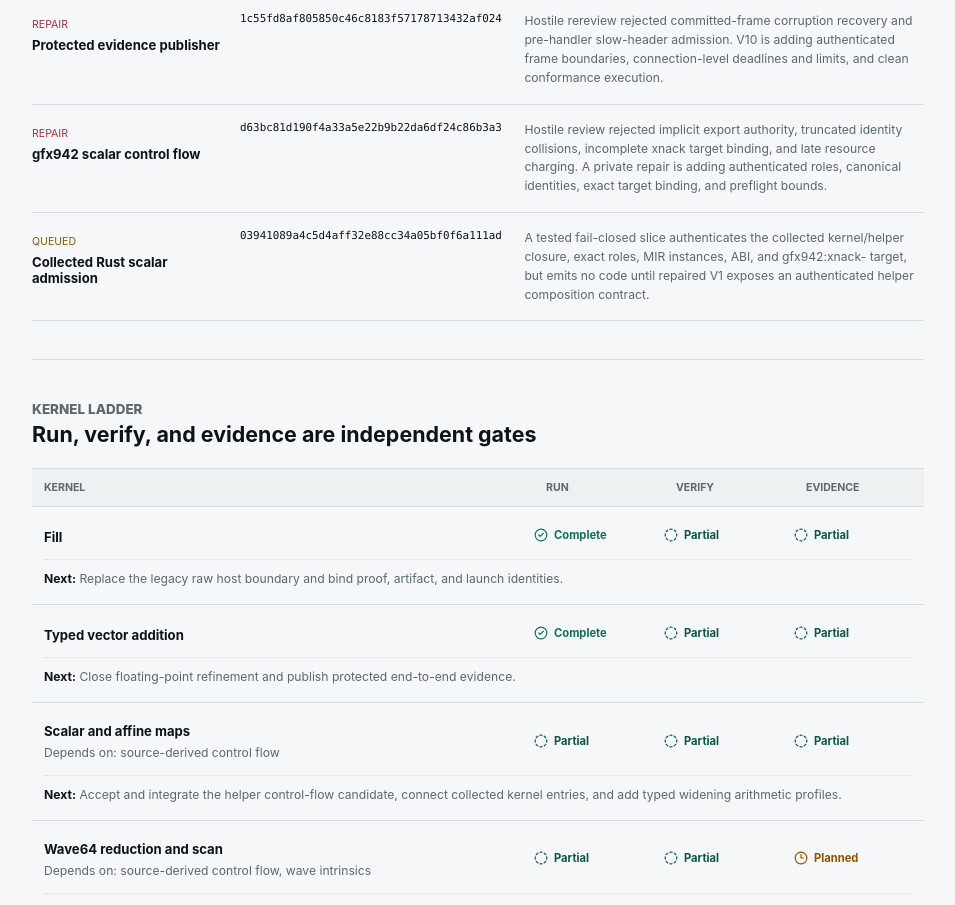
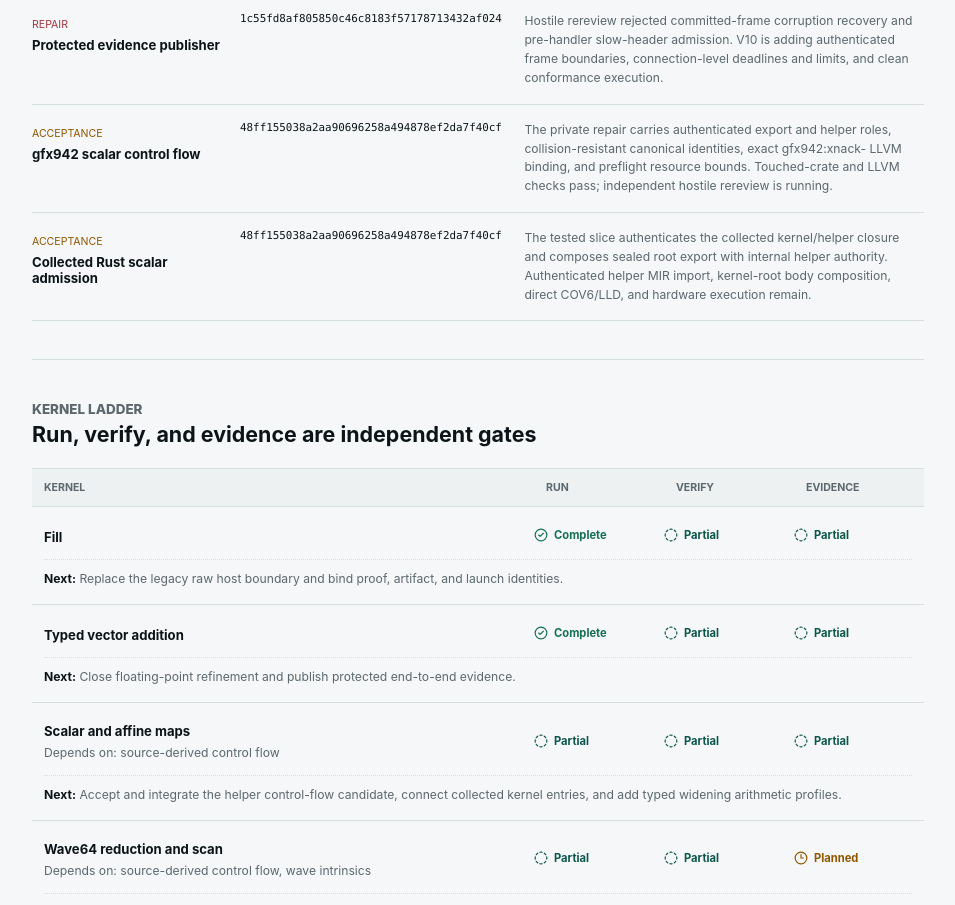
Before and after one commit to harsh-nod/fe2o3-kernels, a React (Vite) app: page /#/status in a window 1280 px wide. Shown: the part 860-1765 px from the top of the page, without its empty margins (312-1267 px from the left). Built offline with nearby package versions, Linux system fonts and the light colour scheme.

Commit message:
Track repaired scalar compiler candidate

```diff
--- a/src/content/progress.ts
+++ b/src/content/progress.ts
@@ -61,17 +61,17 @@ export const developmentCheckpoints: DevelopmentCheckpoint[] = [
   },
   {
     name: "gfx942 scalar control flow",
-    commit: "d63bc81d190f4a33a5e22b9b22da6df24c86b3a3",
-    state: "repair",
+    commit: "48ff155038a2aa90696258a494878ef2da7f40cf",
+    state: "acceptance",
     detail:
-      "Hostile review rejected implicit export authority, truncated identity collisions, incomplete xnack target binding, and late resource charging. A private repair is adding authenticated roles, canonical identities, exact target binding, and preflight bounds.",
+      "The private repair carries authenticated export and helper roles, collision-resistant canonical identities, exact gfx942:xnack- LLVM binding, and preflight resource bounds. Touched-crate and LLVM checks pass; independent hostile rereview is running.",
   },
   {
     name: "Collected Rust scalar admission",
-    commit: "03941089a4c5d4aff32e88cc34a05bf0f6a111ad",
-    state: "queued",
+    commit: "48ff155038a2aa90696258a494878ef2da7f40cf",
+    state: "acceptance",
     detail:
-      "A tested fail-closed slice authenticates the collected kernel/helper closure, exact roles, MIR instances, ABI, and gfx942:xnack- target, but emits no code until repaired V1 exposes an authenticated helper composition contract.",
+      "The tested slice authenticates the collected kernel/helper closure and composes sealed root export with internal helper authority. Authenticated helper MIR import, kernel-root body composition, direct COV6/LLD, and hardware execution remain.",
   },
 ];
 
```
